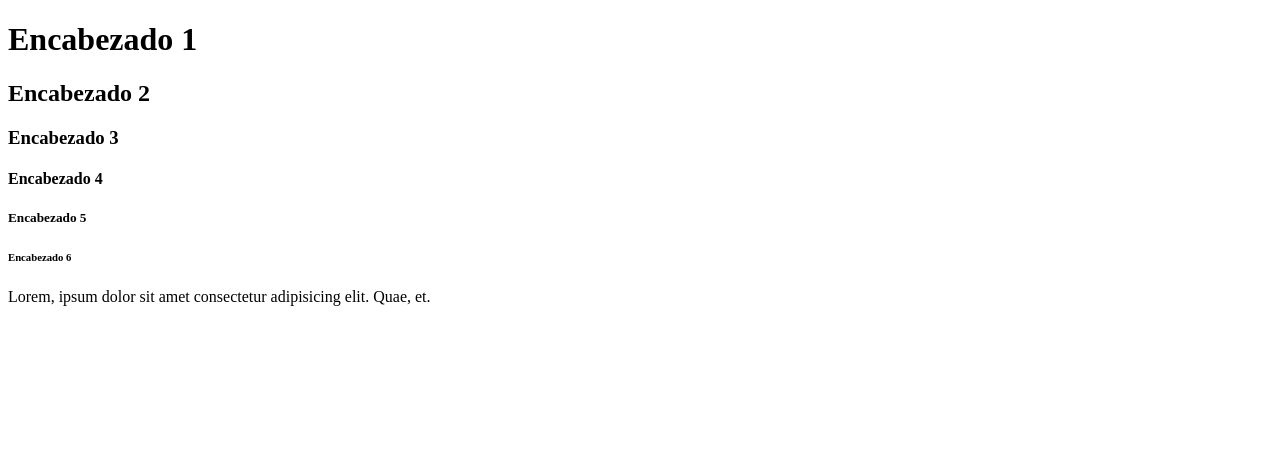
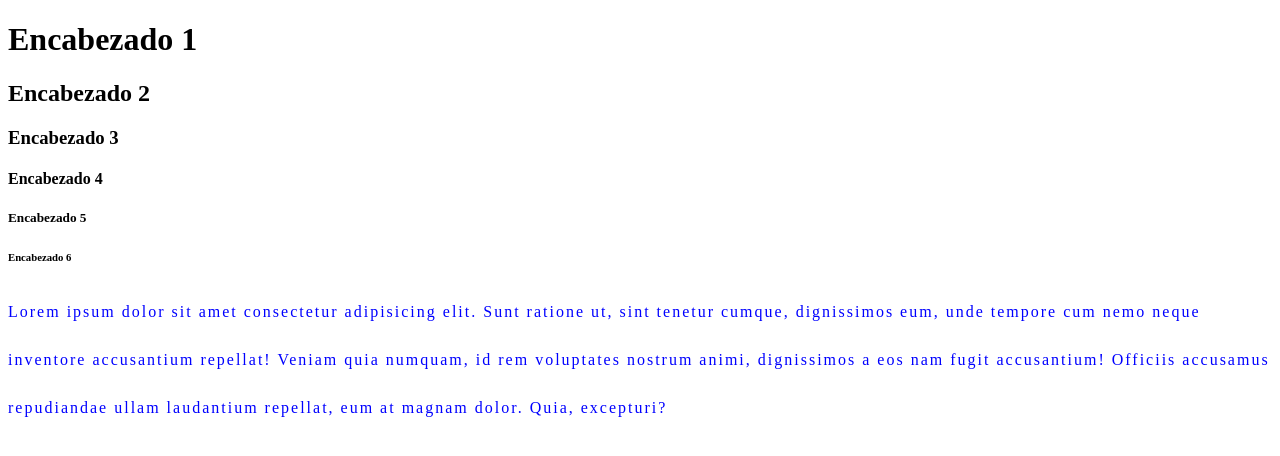
Before and after one commit to jonCampzar/generation_bootcamp, a plain HTML site: page generation_html/introduccion_aplicaciones_web/index.html in a window 1280 px wide. Drawn offline with Linux system fonts and the light colour scheme.

Commit message:
segundo commit enlazando estilos y main al index

```diff
--- /dev/null
+++ b/generation_html/introduccion_aplicaciones_web/assets/css/estilos.css
@@ -0,0 +1,4 @@
+p {
+    color: blue; letter-spacing: 2px;
+    line-height: 3;
+}
--- /dev/null
+++ b/generation_html/introduccion_aplicaciones_web/assets/js/main.js
@@ -0,0 +1 @@
+alert("Esta es mi pagina completa");
--- a/generation_html/introduccion_aplicaciones_web/index.html
+++ b/generation_html/introduccion_aplicaciones_web/index.html
@@ -4,6 +4,7 @@
     <meta charset="UTF-8">
     <meta http-equiv="X-UA-Compatible" content="IE=edge">
     <meta name="viewport" content="width=device-width, initial-scale=1.0">
+    <link rel="stylesheet" href= "assets/css/estilos.css".css">
     <title>HTML Introducción</title>
 </head>
 <body>
@@ -15,7 +16,7 @@
 <h5>Encabezado 5</h5>
 <h6>Encabezado 6</h6>
 
-<p>Lorem, ipsum dolor sit amet consectetur adipisicing elit. Quae, et.</p>
-
+<p>Lorem ipsum dolor sit amet consectetur adipisicing elit. Sunt ratione ut, sint tenetur cumque, dignissimos eum, unde tempore cum nemo neque inventore accusantium repellat! Veniam quia numquam, id rem voluptates nostrum animi, dignissimos a eos nam fugit accusantium! Officiis accusamus repudiandae ullam laudantium repellat, eum at magnam dolor. Quia, excepturi?</p>
+<script src="assets/js/main.js"></script>
 </body>
 </html>
```
